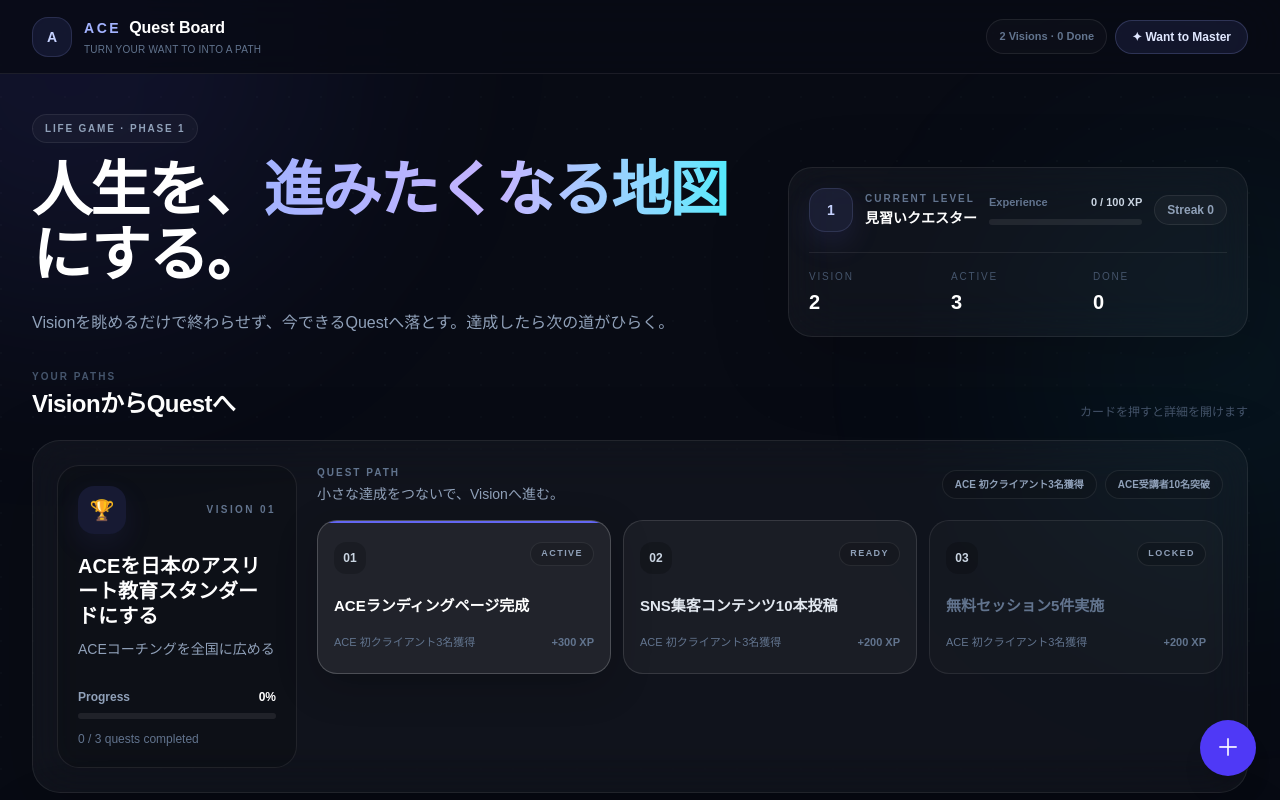
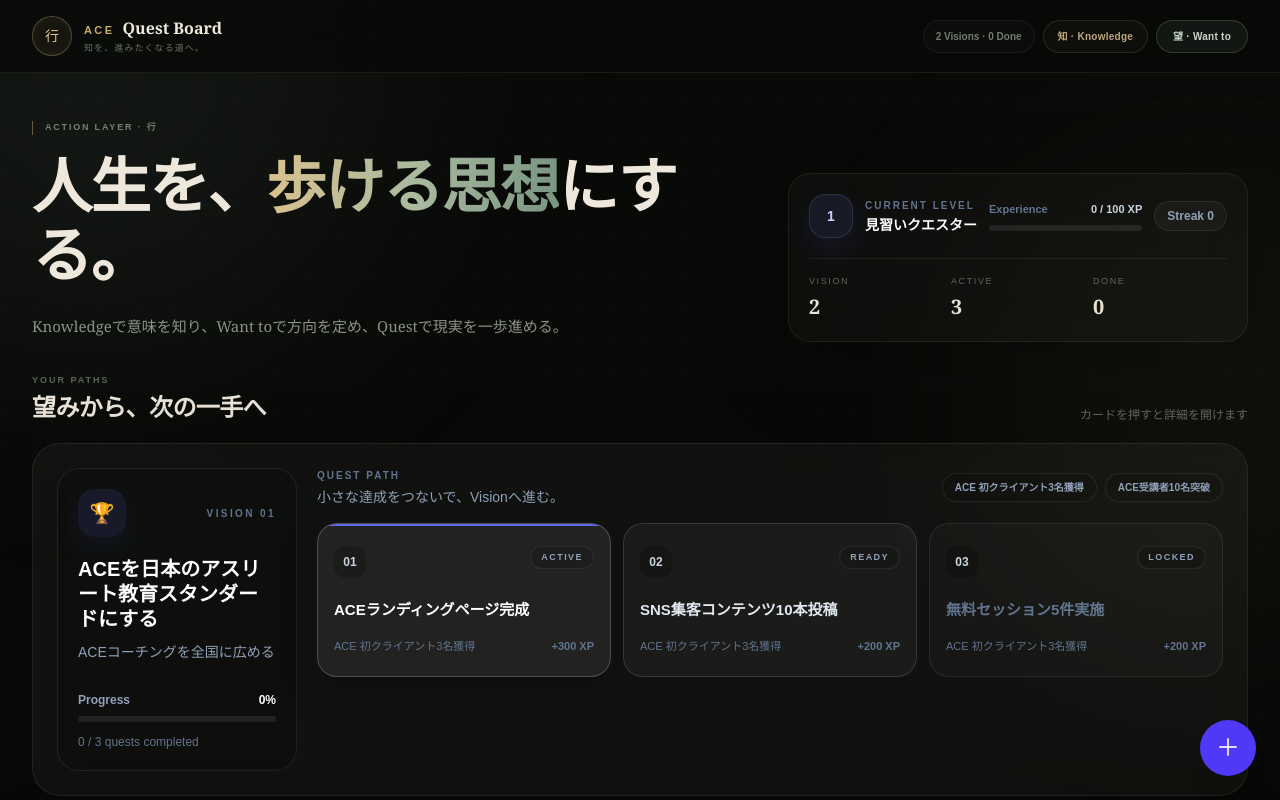
Before and after one commit to takraw369/ace-quest-board, a Next.js app: page / in a window 1280 px wide. Shown: the top 800 px of the page. Built offline with nearby package versions, Linux system fonts and the light colour scheme.

Commit message:
feat: add Knowledge Core navigation and quest deep links

```diff
--- a/src/app/page.tsx
+++ b/src/app/page.tsx
@@ -15,8 +15,11 @@ import {
   SEED_TASKS,
 } from '@/lib/seed';
 
+const KNOWLEDGE_URL = 'https://willowy-liger-24e5c7.netlify.app/';
+
 export default function HomePage() {
   const [selectedQuestId, setSelectedQuestId] = useState<string | null>(null);
+  const [handledDeepLink, setHandledDeepLink] = useState(false);
   const [levelUpInfo, setLevelUpInfo] = useState<{ show: boolean; level: number }>({ show: false, level: 1 });
   const { visions, quests } = useQuestStore();
 
@@ -32,34 +35,46 @@ export default function HomePage() {
   // eslint-disable-next-line react-hooks/exhaustive-deps
   }, []);
 
+  useEffect(() => {
+    if (handledDeepLink || quests.length === 0) return;
+    const requested = new URLSearchParams(window.location.search).get('quest');
+    if (requested && quests.some((quest) => quest.id === requested)) {
+      setSelectedQuestId(requested);
+    }
+    setHandledDeepLink(true);
+  }, [quests, handledDeepLink]);
+
   const activeCount = quests.filter((q) => q.status === 'in_progress' || q.status === 'available').length;
   const doneCount = quests.filter((q) => q.status === 'completed').length;
 
   return (
-    <div className="min-h-screen bg-[#080b14] text-white selection:bg-indigo-400/30">
+    <div className="min-h-screen bg-[#090a08] text-[#e9e1d1] selection:bg-[#c8ab72]/30">
       <div className="pointer-events-none fixed inset-0 overflow-hidden">
-        <div className="absolute -left-48 -top-56 h-[520px] w-[520px] rounded-full bg-indigo-500/10 blur-[120px]" />
-        <div className="absolute -right-40 top-40 h-[420px] w-[420px] rounded-full bg-cyan-400/[0.055] blur-[120px]" />
-        <div className="absolute inset-0 opacity-[0.18]" style={{ backgroundImage: 'radial-gradient(circle at 1px 1px, rgba(148,163,184,.16) 1px, transparent 0)', backgroundSize: '32px 32px' }} />
+        <div className="absolute -left-48 -top-56 h-[560px] w-[560px] rounded-full bg-[#789581]/10 blur-[135px]" />
+        <div className="absolute -right-40 top-40 h-[460px] w-[460px] rounded-full bg-[#c8ab72]/[0.055] blur-[130px]" />
+        <div className="absolute inset-0 opacity-[0.15]" style={{ backgroundImage: 'radial-gradient(circle at 1px 1px, rgba(233,225,209,.14) 1px, transparent 0)', backgroundSize: '34px 34px' }} />
       </div>
 
-      <header className="sticky top-0 z-40 border-b border-white/8 bg-[#080b14]/80 backdrop-blur-2xl">
+      <header className="sticky top-0 z-40 border-b border-[#c8ab72]/10 bg-[#090a08]/82 backdrop-blur-2xl">
         <div className="mx-auto flex max-w-[1440px] items-center justify-between gap-4 px-5 py-4 md:px-8">
           <div className="flex items-center gap-3">
-            <div className="grid h-10 w-10 place-items-center rounded-2xl border border-indigo-300/15 bg-indigo-400/10 text-sm font-black tracking-tight text-indigo-200">A</div>
+            <div className="grid h-10 w-10 place-items-center rounded-full border border-[#c8ab72]/35 bg-[#c8ab72]/[0.055] font-serif text-sm text-[#dfc68f] shadow-[inset_0_0_20px_rgba(200,171,114,.05)]">行</div>
             <div>
               <div className="flex items-baseline gap-2">
-                <span className="text-sm font-black tracking-[0.18em] text-indigo-300">ACE</span>
-                <span className="text-base font-bold text-white">Quest Board</span>
+                <span className="text-[11px] font-semibold tracking-[0.22em] text-[#c8ab72]">ACE</span>
+                <span className="font-serif text-base font-semibold text-[#eee8dc]">Quest Board</span>
               </div>
-              <p className="mt-0.5 text-[10px] font-medium tracking-wide text-slate-500">TURN YOUR WANT TO INTO A PATH</p>
+              <p className="mt-0.5 text-[9px] font-medium tracking-[0.12em] text-[#687069]">知を、進みたくなる道へ。</p>
             </div>
           </div>
 
           <nav className="flex items-center gap-2">
-            <span className="hidden rounded-full border border-white/8 bg-white/[0.025] px-3 py-2 text-[11px] font-semibold text-slate-500 md:inline-flex">{visions.length} Visions · {doneCount} Done</span>
-            <Link href="/want-to" className="rounded-full border border-indigo-300/20 bg-indigo-400/10 px-4 py-2 text-xs font-bold text-indigo-100 transition hover:-translate-y-0.5 hover:bg-indigo-400/15">
-              ✦ Want to Master
+            <span className="hidden rounded-full border border-white/[0.06] bg-white/[0.018] px-3 py-2 text-[10px] font-semibold text-[#737a73] xl:inline-flex">{visions.length} Visions · {doneCount} Done</span>
+            <a href={KNOWLEDGE_URL} target="_blank" rel="noreferrer" className="hidden rounded-full border border-[#c8ab72]/16 bg-[#c8ab72]/[0.035] px-3.5 py-2 text-[10px] font-semibold tracking-wide text-[#bba67d] transition hover:-translate-y-0.5 hover:border-[#c8ab72]/35 hover:text-[#e0c994] sm:inline-flex">
+              知 · Knowledge
+            </a>
+            <Link href="/want-to" className="rounded-full border border-[#789581]/30 bg-[#789581]/10 px-4 py-2 text-[10px] font-bold tracking-wide text-[#c9d5ca] transition hover:-translate-y-0.5 hover:bg-[#789581]/15">
+              望 · Want to
             </Link>
           </nav>
         </div>
@@ -68,23 +83,23 @@ export default function HomePage() {
       <main className="relative z-10 mx-auto max-w-[1440px] px-5 pb-24 pt-8 md:px-8 md:pt-10">
         <section className="mb-8 grid gap-6 lg:grid-cols-[1fr_460px] lg:items-end">
           <div>
-            <div className="mb-4 inline-flex items-center gap-2 rounded-full border border-white/8 bg-white/[0.03] px-3 py-1.5 text-[10px] font-bold uppercase tracking-[0.18em] text-slate-400">
-              Life game · Phase 1
+            <div className="mb-4 inline-flex items-center gap-2 border-l border-[#c8ab72]/45 pl-3 text-[9px] font-semibold uppercase tracking-[0.2em] text-[#777f77]">
+              Action layer · 行
             </div>
-            <h1 className="max-w-3xl text-4xl font-black leading-[1.08] tracking-[-0.035em] text-white md:text-6xl">
-              人生を、<span className="bg-gradient-to-r from-indigo-300 via-violet-300 to-cyan-300 bg-clip-text text-transparent">進みたくなる地図</span>にする。
+            <h1 className="max-w-3xl font-serif text-4xl font-semibold leading-[1.16] tracking-[-0.025em] text-[#eee8dc] md:text-6xl">
+              人生を、<span className="bg-gradient-to-r from-[#d9c18d] via-[#aaba9f] to-[#789581] bg-clip-text text-transparent">歩ける思想</span>にする。
             </h1>
-            <p className="mt-5 max-w-2xl text-sm leading-7 text-slate-400 md:text-base">
-              Visionを眺めるだけで終わらせず、今できるQuestへ落とす。達成したら次の道がひらく。
+            <p className="mt-5 max-w-2xl font-serif text-sm leading-8 text-[#8b9189] md:text-[15px]">
+              Knowledgeで意味を知り、Want toで方向を定め、Questで現実を一歩進める。
             </p>
           </div>
 
-          <div className="rounded-[24px] border border-white/8 bg-white/[0.035] p-5 shadow-[0_24px_80px_rgba(0,0,0,0.2)] backdrop-blur-xl">
+          <div className="rounded-[22px] border border-[#c8ab72]/10 bg-white/[0.022] p-5 shadow-[0_28px_90px_rgba(0,0,0,0.24)] backdrop-blur-xl">
             <PlayerStatus />
-            <div className="mt-5 grid grid-cols-3 gap-2 border-t border-white/8 pt-4">
-              <div><div className="text-[10px] uppercase tracking-[0.18em] text-slate-600">Vision</div><div className="mt-1 text-xl font-black">{visions.length}</div></div>
-              <div><div className="text-[10px] uppercase tracking-[0.18em] text-slate-600">Active</div><div className="mt-1 text-xl font-black">{activeCount}</div></div>
-              <div><div className="text-[10px] uppercase tracking-[0.18em] text-slate-600">Done</div><div className="mt-1 text-xl font-black">{doneCount}</div></div>
+            <div className="mt-5 grid grid-cols-3 gap-2 border-t border-[#c8ab72]/10 pt-4">
+              <div><div className="text-[9px] uppercase tracking-[0.18em] text-[#5f665f]">Vision</div><div className="mt-1 font-serif text-xl font-semibold">{visions.length}</div></div>
+              <div><div className="text-[9px] uppercase tracking-[0.18em] text-[#5f665f]">Active</div><div className="mt-1 font-serif text-xl font-semibold">{activeCount}</div></div>
+              <div><div className="text-[9px] uppercase tracking-[0.18em] text-[#5f665f]">Done</div><div className="mt-1 font-serif text-xl font-semibold">{doneCount}</div></div>
             </div>
           </div>
         </section>
@@ -92,10 +107,10 @@ export default function HomePage() {
         <section>
           <div className="mb-5 flex items-end justify-between gap-4">
             <div>
-              <p className="text-[10px] font-bold uppercase tracking-[0.2em] text-slate-600">Your paths</p>
-              <h2 className="mt-1 text-2xl font-black tracking-tight text-white">VisionからQuestへ</h2>
+              <p className="text-[9px] font-bold uppercase tracking-[0.22em] text-[#5d655e]">Your paths</p>
+              <h2 className="mt-1 font-serif text-2xl font-semibold tracking-tight text-[#e8e2d7]">望みから、次の一手へ</h2>
             </div>
-            <p className="hidden text-xs text-slate-600 sm:block">カードを押すと詳細を開けます</p>
+            <p className="hidden text-xs text-[#626963] sm:block">カードを押すと詳細を開けます</p>
           </div>
           <GameBoard onQuestClick={(questId) => setSelectedQuestId(questId)} />
         </section>
```
